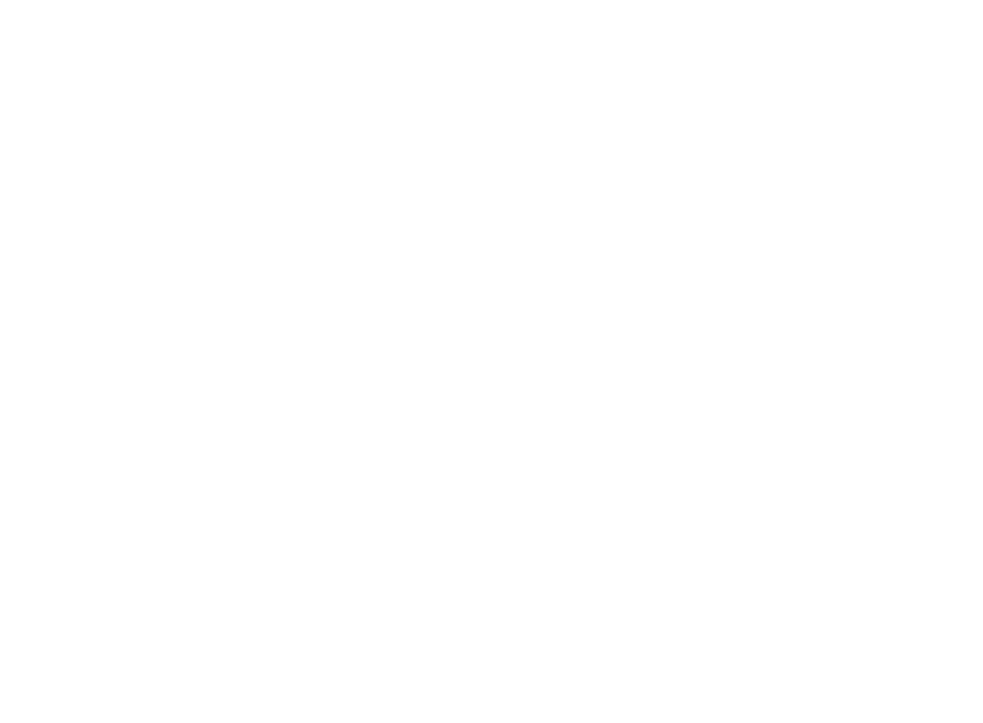
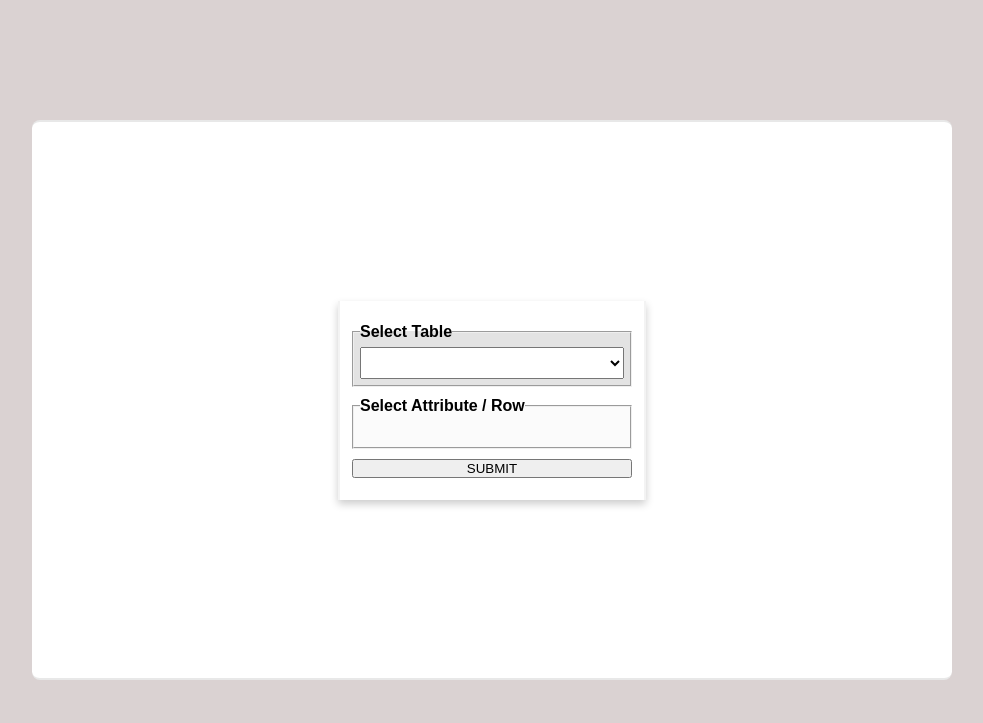
Before and after one commit to BrianKamauKahara/SQLDatabaseProjectPackage, a website: page public-static/index.html in a window 1280 px wide. Shown: the whole page, without its empty margins (148-1131 px from the left). Drawn offline with Linux system fonts and the light colour scheme; no server answers.

Commit message:
Form: style and functionality; added for getting a table

```diff
--- a/public-static/index.html
+++ b/public-static/index.html
@@ -7,12 +7,28 @@
     <link rel="stylesheet" href="style.css">
 </head>
 <body>
-    <div id="root" class="body-incontainer">
-        <header id="header" class="header"></header>
-        <main id="main" class="main">
+    <main id="root" class="body-incontainer">
+        <section id="main" class="main">
+            <form action="/send-data" class="form">
+                <fieldset class="table-fieldset">
+                    <legend><strong>Select Table</strong></legend>
+                        <select name="table-select" id="table-select" class="input-table-select" required>
+                        </select>
+                </fieldset>
 
-        </main>
-        <footer id="footer" class="footer"></footer>
-    </div>
+
+                <fieldset class="attribute-fieldset" required>
+                    <legend><strong>Select Attribute / Row</strong></legend>
+                    <div class="attribute-select" id="attribute-select"></div>
+                </fieldset>
+                <button class="get-data-btn" id="get-data-btn">SUBMIT</button>
+            </form>
+        </section>
+        <section>
+
+        </section>
+    </main>
+
+    <script src="./index.js"></script>
 </body>
 </html>
--- a/public-static/index.js
+++ b/public-static/index.js
@@ -0,0 +1,63 @@
+const selectTableEl = document.getElementById('table-select')
+const selectAttributeEl = document.getElementById('attribute-select')
+
+document.addEventListener('DOMContentLoaded', main)
+
+async function getTableData() {
+    try {
+        const response = await fetch('/tables')
+        const tableData = await response.json()
+        return tableData
+    }
+    catch (error) {
+        console.log(error)
+        return null
+    }
+}
+
+async function getAttributesData(tableData, selectedTable) {
+    const foundTable = tableData.find((table) => table.tableName === selectedTable)
+    return foundTable.attributes
+}
+
+function getTableEls(tableData) {
+        return tableData.map(table => {
+            return `<option class='option' value='${table.tableName}'>${table.tableName}</option>`
+        }).join('')
+}
+
+function getAttributeEls(attributes) {
+    return attributes.map(attribute =>
+    `
+        <label>
+            <input type='checkbox' class='option' value='${attribute}'>${attribute}</input>
+        </label>
+    `
+    ).join('')
+}
+
+async function getAndDisplayTables() {
+    const tableData = await getTableData()
+    const tableEls = getTableEls(tableData)
+    selectTableEl.innerHTML=tableEls
+
+    return tableData
+}
+
+async function getAndDisplayAttributes (tableData) {
+    const selectedTable = selectTableEl.value
+    const tableAttributes = await getAttributesData(tableData, selectedTable)
+    const attributeEls = getAttributeEls(tableAttributes)
+    selectAttributeEl.innerHTML=attributeEls
+}
+
+async function main () {
+    // Function fetches for the available tables and displays them.
+    // Also displays the rows
+    const tableData = await getAndDisplayTables()
+    await getAndDisplayAttributes(tableData)
+
+    selectTableEl.addEventListener('change',async () => {
+        await getAndDisplayAttributes(tableData)
+    })
+}
--- a/public-static/style.css
+++ b/public-static/style.css
@@ -0,0 +1,97 @@
+* {
+    margin: 0;
+    padding: 0;
+    box-sizing: border-box;
+}
+
+body {
+    font-family: Arial, sans-serif;
+    min-width: 100vw;
+    min-height: 100vh;
+    display: flex;
+    justify-content: center;
+    align-items: center;
+
+    background-color: rgb(218, 210, 210);
+}
+
+.body-incontainer {
+    min-height: 80vh;
+    max-height: 100vh;
+    padding: 40px 20px;
+    width: 960px;
+    display: flex;
+    flex-direction: column;
+}
+
+.header {
+    flex-grow: 1;
+    background-color: aqua;
+}
+
+.main {
+    background-color: white;
+    flex-grow: 7;
+    display: flex;
+    justify-content: center;
+    align-items: center;
+    border: 2px solid rgba(134, 134, 134, 0.192);
+    border-left: none;
+    border-right: none;
+
+    border-radius: 8px;
+}
+
+.form {
+    box-sizing: content-box;
+    padding: 12px;
+    border: 2px solid rgba(155, 155, 155, 0.123);
+    border-top: none;
+    border-bottom: none;
+
+    position: relative;
+    z-index: 10;
+    box-shadow: 0 4px 8px rgba(0, 0, 0, 0.2);
+
+    transition: transform 0.3s ease-in-out, box-shadow 0.3s ease-in-out;
+}
+
+.form:hover {
+    transform: translateY(-5px);
+    background-color: rgba(224, 224, 224, 0.151);
+}
+
+.table-fieldset {
+    margin: 10px 0;
+    width: 280px;
+    padding: 6px;
+    background-color: rgba(158, 158, 158, 0.288);
+}
+
+.attribute-fieldset {
+    width: 280px;
+    padding: 6px;
+    background-color: rgba(241, 241, 241, 0.288);
+}
+
+.attribute-select {
+    margin: 10px 0;
+    display: flex;
+    flex-direction: column;
+}
+
+.option {
+    margin: 2px 4px;
+
+}
+
+.input-table-select {
+    width: 100%;
+    height: 2rem;
+}
+
+.get-data-btn {
+    width: 100%;
+    padding: 0 2px;
+    margin: 10px auto;
+}
```
Also changed, not shown: db/db.js (+6 -6 lines), db/tables.json (added, +14 -0 lines), server.js (+9 -2 lines).
